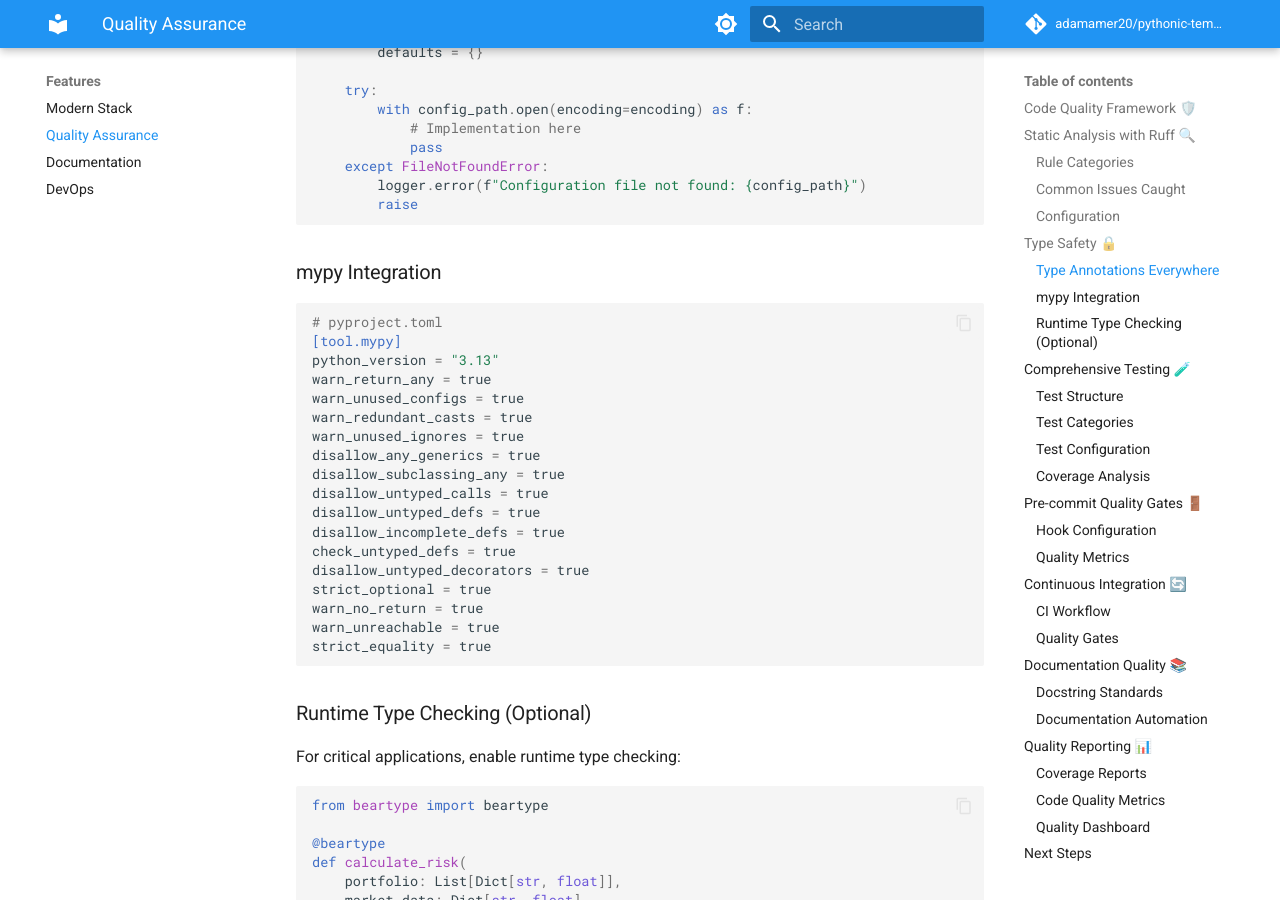
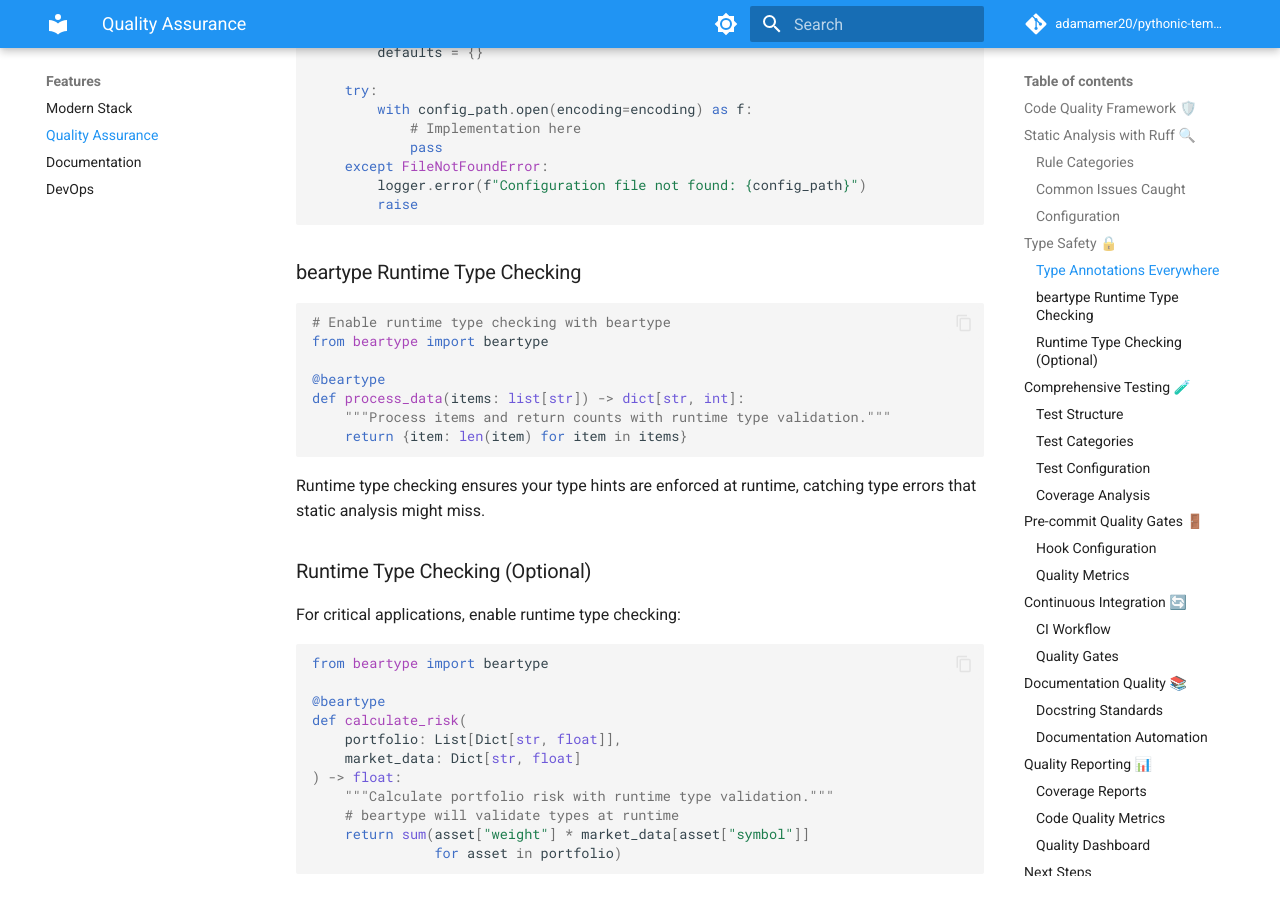
Before and after one commit to adamamer20/pythonic-template, an MkDocs documentation site: the page built from docs/features/quality-assurance.md, in a window 1280 px wide and 900 px high, scrolled down 3217 px. Built offline with MkDocs 1.6.1 and Material for MkDocs 9.7.7, drawn with Linux system fonts in a browser that asks for light colours; comment, search, counter and statistics services are not loaded.

````diff
--- a/.pre-commit-config.yaml
+++ b/.pre-commit-config.yaml
@@ -16,7 +16,7 @@
     rev: v3.19.1
     hooks:
     -   id: pyupgrade
-        args: [--py39-plus]
+        args: [--py312-plus]
 -   repo: https://github.com/pre-commit/pre-commit-hooks
     rev: v5.0.0
     hooks:
--- a/docs/features/quality-assurance.md
+++ b/docs/features/quality-assurance.md
@@ -156,28 +156,19 @@
         raise
 ```
 
-### mypy Integration
+### beartype Runtime Type Checking
 
-```toml
-# pyproject.toml
-[tool.mypy]
-python_version = "3.13"
-warn_return_any = true
-warn_unused_configs = true
-warn_redundant_casts = true
-warn_unused_ignores = true
-disallow_any_generics = true
-disallow_subclassing_any = true
-disallow_untyped_calls = true
-disallow_untyped_defs = true
-disallow_incomplete_defs = true
-check_untyped_defs = true
-disallow_untyped_decorators = true
-strict_optional = true
-warn_no_return = true
-warn_unreachable = true
-strict_equality = true
+```python
+# Enable runtime type checking with beartype
+from beartype import beartype
+
+@beartype
+def process_data(items: list[str]) -> dict[str, int]:
+    """Process items and return counts with runtime type validation."""
+    return {item: len(item) for item in items}
 ```
+
+Runtime type checking ensures your type hints are enforced at runtime, catching type errors that static analysis might miss.
 
 ### Runtime Type Checking (Optional)
 
````
Also changed, not shown: CONTRIBUTING.md (+1 -1 lines), README.md (+2 -2 lines), docs/features/devops.md (+2 -2 lines), docs/reference/project-structure.md (+1 -1 lines), docs/reference/template-variables.md (+1 -1 lines), {{cookiecutter.repo_name}}/README.md (+2 -2 lines), 2 other files.
